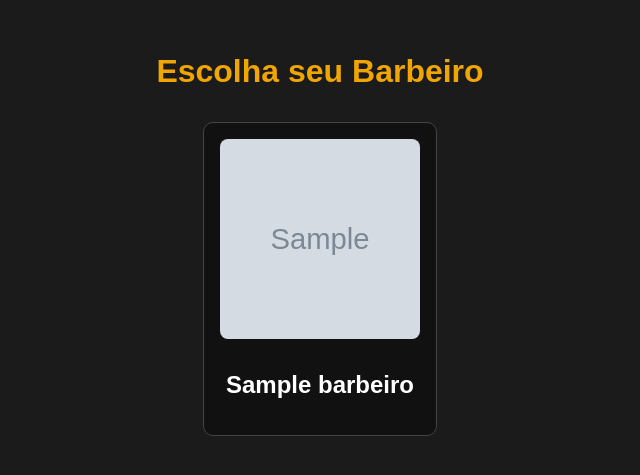
After one commit to gui-lucius/Sistema-Agendamento, a Django app: page /barbeiros/ in a window 1280 px wide. The commit adds this page. Shown: the top 475 px of the page, without its empty margins (320-960 px from the left). Run offline with Django 5.2, Linux system fonts and the light colour scheme; tables that the repository leaves empty hold one stand-in row (values such as "Sample post"); grey boxes marked "Sample" are stand-in pictures.

Commit message:
feat: sistema multi-barbeiro com agenda individual e notificações personalizadas

```diff
--- a/agendamentos/urls.py
+++ b/agendamentos/urls.py
@@ -4,16 +4,24 @@ from .views import (
     horarios_ocupados,
     horarios_bloqueados,
     home,
-    calendario_com_token
+    calendario_com_token,
+    listar_barbeiros  # ⬅️ IMPORTA a nova view
 )
 
 app_name = 'agendamentos'
 
 urlpatterns = [
     path('', home, name='home'),
-    path('calendario/', calendario_com_token, name='calendario'),
 
+    # ✅ ROTA PARA LISTAR TODOS OS BARBEIROS
+    path('barbeiros/', listar_barbeiros, name='listar_barbeiros'),
+
+    # ✅ ROTA PARA AGENDA DE UM BARBEIRO ESPECÍFICO
+    path('calendario/<int:barbeiro_id>/', calendario_com_token, name='calendario_barbeiro'),
+
+    # APIs
     path('api/agendamentos/', criar_agendamento, name='criar_agendamento'),
-    path('api/horarios/', horarios_ocupados, name='horarios_ocupados'),
-    path('api/bloqueios/', horarios_bloqueados, name='horarios_bloqueados'),
+    path('api/horarios/<int:barbeiro_id>/', horarios_ocupados, name='horarios_ocupados'),
+    path('api/bloqueios/<int:barbeiro_id>/', horarios_bloqueados, name='horarios_bloqueados'),
+
 ]
--- a/agendamentos/views.py
+++ b/agendamentos/views.py
@@ -3,7 +3,7 @@ from django.core.mail import EmailMessage
 from django.core.validators import validate_email
 from django.core.exceptions import ValidationError
 from django.conf import settings
-from django.shortcuts import render
+from django.shortcuts import render, get_object_or_404
 from django.contrib.auth.models import User
 from rest_framework_simplejwt.tokens import RefreshToken
 from rest_framework.decorators import api_view
@@ -11,47 +11,59 @@ from rest_framework.response import Response
 from dateutil import parser
 from datetime import timedelta
 from django.utils.timezone import make_naive, is_aware
-from .models import Agendamento, HorarioBloqueado
+from .models import Agendamento, HorarioBloqueado, Barbeiro
 
 
 def home(request):
     return render(request, 'index.html')
 
 
-def calendario_com_token(request):
+# NOVA VIEW: Lista todos os barbeiros
+def listar_barbeiros(request):
+    barbeiros = Barbeiro.objects.all()
+    return render(request, 'barbeiros.html', {'barbeiros': barbeiros})
+
+
+# MODIFICADA: Agora aceita o ID do barbeiro e mostra o calendário só dele
+def calendario_com_token(request, barbeiro_id):
+    barbeiro = get_object_or_404(Barbeiro, id=barbeiro_id)
     try:
-        user = User.objects.get(username="Barbearia_RD")
+        user = barbeiro.usuario
         refresh = RefreshToken.for_user(user)
         access_token = str(refresh.access_token)
-
         context = {
-            "access_token": access_token
+            "access_token": access_token,
+            "barbeiro": barbeiro
         }
         return render(request, "calendario.html", context)
-
-    except User.DoesNotExist:
-        return JsonResponse({"erro": "Usuário Barbearia_RD não encontrado."}, status=500)
+    except Exception as e:
+        return JsonResponse({"erro": f"Erro ao gerar token: {str(e)}"}, status=500)
 
 
-def notificar_barbeiro(nome_cliente, data_horario):
+# ✅ ATUALIZADA: envia para o e-mail do barbeiro específico
+def notificar_barbeiro(nome_cliente, data_horario, barbeiro):
     try:
-        assunto = "Novo Agendamento Pendente"
+        nome_barbearia = getattr(settings, "NOME_NEGOCIO", "Sua Barbearia")
+
+        assunto = f"📥 Novo Agendamento Pendente - {nome_barbearia}"
         mensagem = (
-            f"Você tem uma nova solicitação de agendamento de {nome_cliente} "
-            f"para {data_horario.strftime('%d/%m/%Y %H:%M')}.\n\n"
-            f"Acesse o painel administrativo para aceitar ou recusar."
+            f"Olá {barbeiro.nome},\n\n"
+            f"Você recebeu um novo pedido de agendamento de *{nome_cliente}* "
+            f"para o dia *{data_horario.strftime('%d/%m/%Y')}* às *{data_horario.strftime('%H:%M')}*.\n\n"
+            "Acesse seu painel de agendamentos para aceitar ou recusar o horário.\n\n"
+            f"Atenciosamente,\n{nome_barbearia}"
         )
 
         email = EmailMessage(
             subject=assunto,
             body=mensagem,
-            from_email='Sistema de Agendamento <sistemadeagenda5@gmail.com>',
-            to=[settings.EMAIL_DESTINO],
+            from_email=f'{nome_barbearia} <{settings.EMAIL_REMETENTE}>',
+            to=[barbeiro.email],
         )
         email.send(fail_silently=False)
-
     except Exception as e:
         print(f"[ERRO EMAIL] Falha ao notificar barbeiro: {e}")
+
 
 
 @api_view(['POST'])
@@ -61,8 +73,9 @@ def criar_agendamento(request):
         nome = dados.get('nome_cliente')
         email = dados.get('email_cliente')
         data = dados.get('data_horario_reserva')
+        barbeiro_id = dados.get('barbeiro_id')
 
-        if not all([nome, email, data]):
+        if not all([nome, email, data, barbeiro_id]):
             return JsonResponse({'erro': 'Todos os campos são obrigatórios.'}, status=400)
 
         try:
@@ -77,22 +90,31 @@ def criar_agendamento(request):
         except ValueError:
             return JsonResponse({'erro': 'Data/Horário inválido.'}, status=400)
 
-        # 🚫 VALIDA SE JÁ EXISTE AGENDAMENTO NESSE HORÁRIO
-        if Agendamento.objects.filter(data_horario_reserva=data, status__in=['pendente', 'aceito']).exists():
+        barbeiro = get_object_or_404(Barbeiro, id=barbeiro_id)
+
+        if Agendamento.objects.filter(
+            data_horario_reserva=data,
+            barbeiro=barbeiro,
+            status__in=['pendente', 'aceito']
+        ).exists():
             return JsonResponse({'erro': 'Este horário já está ocupado.'}, status=409)
 
-        # 🚫 VALIDA SE HORÁRIO ESTÁ BLOQUEADO
-        if HorarioBloqueado.objects.filter(data_horario=data).exists():
+        if HorarioBloqueado.objects.filter(
+            barbeiro=barbeiro,
+            data_horario=data
+        ).exists():
             return JsonResponse({'erro': 'Este horário está indisponível.'}, status=403)
 
         agendamento = Agendamento.objects.create(
             nome_cliente=nome,
             email_cliente=email,
             data_horario_reserva=data,
-            status='pendente'
+            status='pendente',
+            barbeiro=barbeiro
         )
 
-        notificar_barbeiro(nome, data)
+        # ✅ Agora com o e-mail do barbeiro correto
+        notificar_barbeiro(nome, data, barbeiro)
 
         return JsonResponse({'mensagem': 'Agendamento criado com sucesso!', 'id': agendamento.id}, status=201)
 
@@ -102,11 +124,13 @@ def criar_agendamento(request):
 
 
 @api_view(['GET'])
-def horarios_ocupados(request):
+def horarios_ocupados(request, barbeiro_id):
     try:
-        horarios = Agendamento.objects.filter(status__in=['pendente', 'aceito']).values(
-            'data_horario_reserva', 'status'
-        )
+        barbeiro = get_object_or_404(Barbeiro, id=barbeiro_id)
+        horarios = Agendamento.objects.filter(
+            barbeiro=barbeiro,
+            status__in=['pendente', 'aceito']
+        ).values('data_horario_reserva', 'status')
         return Response(list(horarios))
     except Exception as e:
         print(f"[ERRO] Falha ao buscar horários ocupados: {e}")
@@ -114,9 +138,10 @@ def horarios_ocupados(request):
 
 
 @api_view(['GET'])
-def horarios_bloqueados(request):
+def horarios_bloqueados(request, barbeiro_id):
     try:
-        bloqueios = HorarioBloqueado.objects.all().values('data_horario')
+        barbeiro = get_object_or_404(Barbeiro, id=barbeiro_id)
+        bloqueios = HorarioBloqueado.objects.filter(barbeiro=barbeiro).values('data_horario')
         return Response(list(bloqueios))
     except Exception as e:
         print(f"[ERRO] Falha ao buscar bloqueios: {e}")
--- /dev/null
+++ b/static/css/barbeiros.css
@@ -0,0 +1,49 @@
+body {
+    font-family: Arial, sans-serif;
+    background-color: #1b1b1b;
+    color: #fff;
+    margin: 0;
+    padding: 2rem;
+}
+
+.container {
+    max-width: 1000px;
+    margin: 0 auto;
+    text-align: center;
+}
+
+h1 {
+    color: #f0a500;
+    margin-bottom: 2rem;
+}
+
+.barbeiros-grid {
+    display: flex;
+    flex-wrap: wrap;
+    justify-content: center;
+    gap: 2rem;
+}
+
+.barbeiro-card {
+    background: #111;
+    border: 1px solid #444;
+    border-radius: 10px;
+    padding: 1rem;
+    text-decoration: none;
+    color: #fff;
+    width: 200px;
+    transition: transform 0.3s ease;
+}
+
+.barbeiro-card:hover {
+    transform: scale(1.05);
+    border-color: #f0a500;
+}
+
+.barbeiro-card img {
+    width: 100%;
+    height: 200px;
+    object-fit: cover;
+    border-radius: 8px;
+    margin-bottom: 0.5rem;
+}
--- a/static/css/styles.css
+++ b/static/css/styles.css
@@ -38,7 +38,7 @@ body {
 }
 
 .logo {
-    height: 150px; /* 🟢 tamanho novo padrão no desktop */
+    height: 150px;
     object-fit: contain;
     max-width: 100%;
     width: auto;
--- /dev/null
+++ b/templates/barbeiros.html
@@ -0,0 +1,28 @@
+{% load static %}
+<!DOCTYPE html>
+<html lang="pt-br">
+<head>
+    <meta charset="UTF-8">
+    <title>Escolha um Barbeiro</title>
+    <link rel="stylesheet" href="{% static 'css/barbeiros.css' %}">
+</head>
+<body>
+    <div class="container">
+        <h1>Escolha seu Barbeiro</h1>
+        <div class="barbeiros-grid">
+            {% for barbeiro in barbeiros %}
+                <a href="{% url 'agendamentos:calendario_barbeiro' barbeiro.id %}" class="barbeiro-card">
+                    {% if barbeiro.foto %}
+                        <img src="{{ barbeiro.foto.url }}" alt="Foto de {{ barbeiro.nome }}">
+                    {% else %}
+                        <img src="{% static 'imagens/default-user.png' %}" alt="Foto padrão">
+                    {% endif %}
+                    <h2>{{ barbeiro.nome }}</h2>
+                </a>
+            {% empty %}
+                <p>Nenhum barbeiro cadastrado no momento.</p>
+            {% endfor %}
+        </div>
+    </div>
+</body>
+</html>
--- a/templates/index.html
+++ b/templates/index.html
@@ -27,7 +27,7 @@
         <a href="https://maps.app.goo.gl/VoDQMjCG7vgZorPX7" target="_blank" class="btn-location">
           📍 Nos encontramos aqui
         </a>
-        <a href="{% url 'agendamentos:calendario' %}" class="btn-whatsapp">
+        <a href="{% url 'agendamentos:listar_barbeiros' %}" class="btn-whatsapp">
           ✂️ Agende seu horário
         </a>
         <a href="https://wa.me/5548998082832" class="btn-whatsapp">
```
Also changed, not shown: agendamentos/admin.py (+47 -6 lines), agendamentos/models.py (+28 -15 lines), agendamentos/migrations/0007_barbeiro_and_more.py (added), barbeiros/eumesmo.jpg (added), barbeiros/eumesmo_TDhhAh0.jpg (added).
